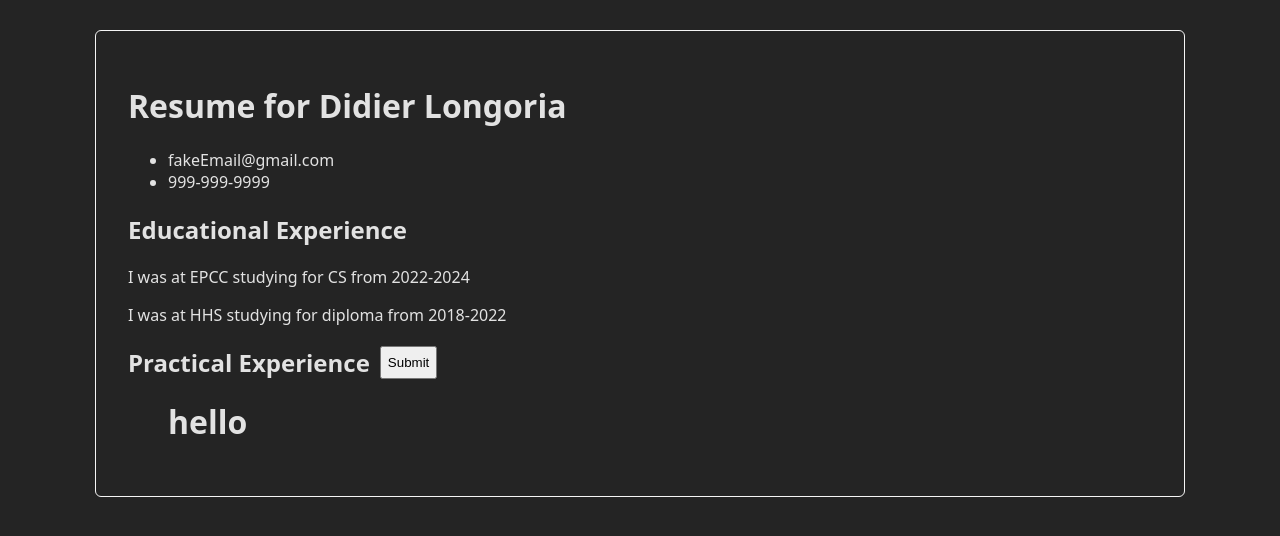
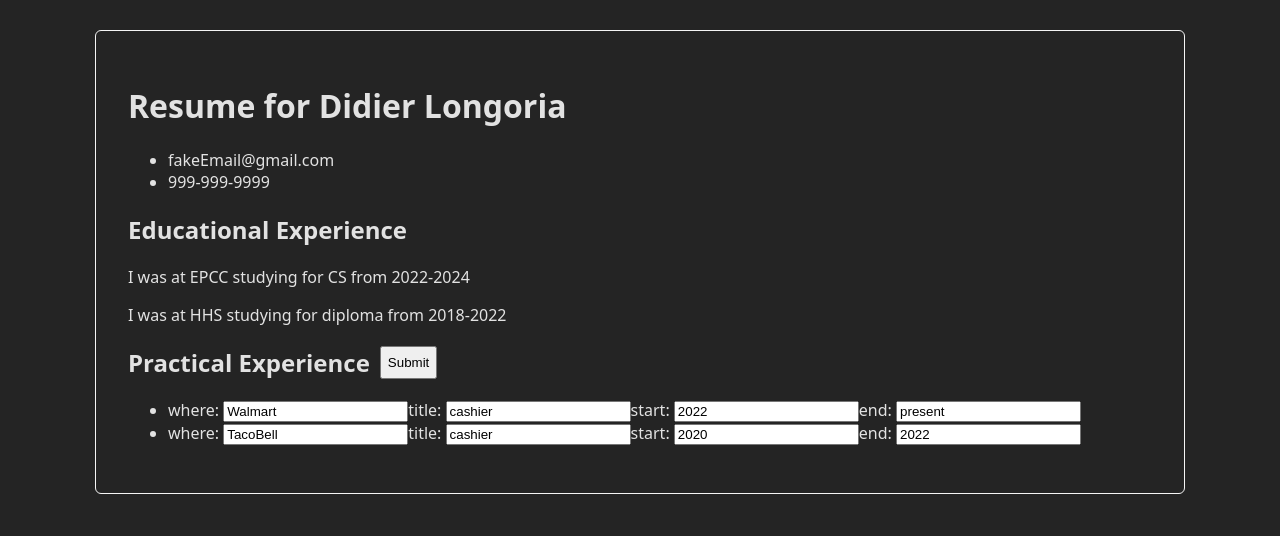
Before and after one commit to DogGotSwag/cvApplication, a React (Vite) app: page / in a window 1280 px wide. Shown: the top 536 px of the page. Built offline with nearby package versions, Linux system fonts and the light colour scheme.

Commit message:
add input fields for every item and property
now there are inputs which display the info
from the data but it can't be edited yet

```diff
--- a/src/App.jsx
+++ b/src/App.jsx
@@ -1,5 +1,23 @@
 import { useState } from 'react'
 import './App.css'
+
+function Input({ label, text }) {
+
+  function handleChange(e) {
+    setText(e.target.value);
+  }
+
+  return (
+    <label>
+      {label}
+      {': '}
+      <input
+        value={text}
+        onChange={handleChange}
+      />
+    </label>
+  );
+}
 
 function Experience({title}){
 
@@ -29,7 +47,15 @@
 
         {
           editMode ?
-          <h1>hello</h1>
+          items.map(curr => {
+            return <li>
+              <Input label="where" text={curr.where}></Input>
+              <Input label="title" text={curr.title}></Input>
+              <Input label="start" text={curr.start}></Input>
+              <Input label="end" text={curr.end}></Input>
+            </li>
+          })
+
           :
           items.map(curr => {
         return <li>{
```
